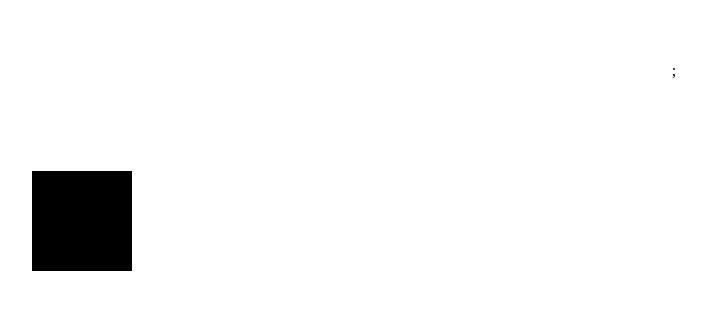
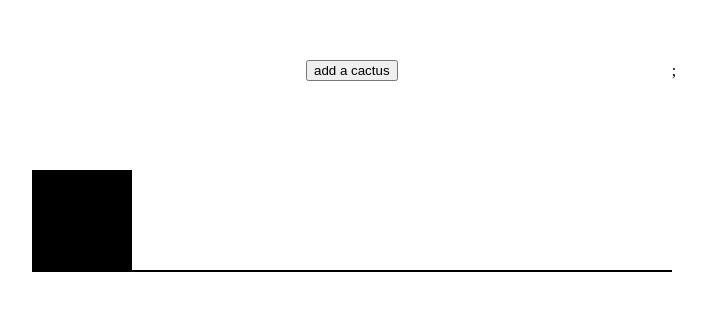
Before and after one commit to yasserlakrid/DinoGame, a React (Vite) app: page / in a window 1280 px wide. Shown: the part 329-640 px from the top of the page, without its empty margins (286-992 px from the left). Built offline with nearby package versions, Linux system fonts and the light colour scheme.

Commit message:
add cactus movement

```diff
--- a/package.json
+++ b/package.json
@@ -17,12 +17,12 @@
     "@eslint/js": "^9.39.1",
     "@types/react": "^19.2.7",
     "@types/react-dom": "^19.2.3",
-    "@vitejs/plugin-react": "^5.1.1",
+    "@vitejs/plugin-react": "^4.3.3",
     "babel-plugin-react-compiler": "^1.0.0",
     "eslint": "^9.39.1",
     "eslint-plugin-react-hooks": "^7.0.1",
     "eslint-plugin-react-refresh": "^0.4.24",
     "globals": "^16.5.0",
-    "vite": "^7.3.1"
+    "vite": "^5.4.10"
   }
 }
--- a/src/game/game.css
+++ b/src/game/game.css
@@ -5,6 +5,7 @@
   display: flex;
   justify-content: center;
   align-items: center;
+  border-bottom : 2px solid black;
 }
 .dino {
   position: absolute;
--- a/src/game/game.jsx
+++ b/src/game/game.jsx
@@ -7,7 +7,7 @@ function Game() {
   const [Xdim, setXdim] = useState(0);
 
   const [discac, setcac] = useState(false);
-  const [Ydim, setYdim] = useState(0);
+  const [Ydim, setYdim] = useState([{x : 0 , visible : true}]);
   var start = false;
   function jumpAnimation() {
     var x = 0;
@@ -31,22 +31,31 @@ function Game() {
     }, 10);
   }
   function cactusAnimation() {
-    var y = 0;
+    setcac(true)
+    const int = setInterval(() => {
+      setYdim((prev)=> {
+        return prev.map((c) => ({
+          ...c,
+          x: c.x <= 400 ? c.x ++ : c.x = c.x,
+          visible: c.x + 1 < 400 ? true : false,
+        }));
+      });
+    }, 10);
+  }
 
-    setcac(true);
-    const int = setInterval(() => {
-      if (y == 200) {
-        setcac(false);
-        clearInterval(int);
-      }
-      y++;
-      setYdim(y);
-    }, 10);
+  function addcactus() {
+    let randomT = Math.random() * 100;
+    console.log(randomT,Ydim);
+
+    setTimeout(() => {
+      var a = {x : 0 , visible : true};
+      setYdim((arr) => [...arr, a]);
+      console.log("added a cactus", Ydim);
+    }, randomT);
   }
 
   useEffect(() => {
     const handleUp = (e) => {
-      console.log(e.key);
       if (e.key == "ArrowUp" && start) {
         jumpAnimation();
       }
@@ -72,17 +81,27 @@ function Game() {
           bottom: Xdim + "px",
         }}
       ></div>
+
+      <button onClick={addcactus}> add a cactus</button>
       {discac ? (
-        <div
-          className="cactus"
-          style={{
-            right: Ydim + "px",
-          }}
-        ></div>
-      ) : (
-        <></>
+        Ydim.map((c,index)=>(
+              <div
+            key={index}
+            className="cactus"
+            style={{
+              right: c.x+ "px",
+              display : c.visible ? 'block' : 'none'
+            }}
+          ></div>
+
+
+        ))
+      ):(
+        <div>
+
+          </div>
       )}
     </div>
-  );
+  )
 }
 export default Game;
```
Also changed, not shown: 1 other file (tests, documents, lock files or other folders).
